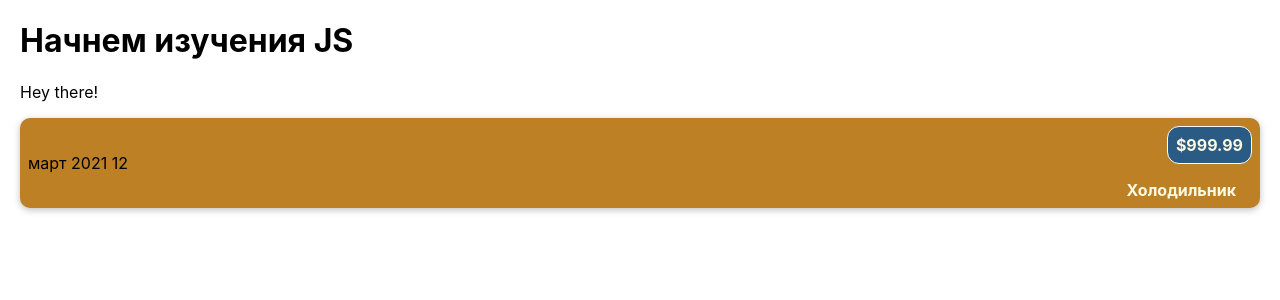
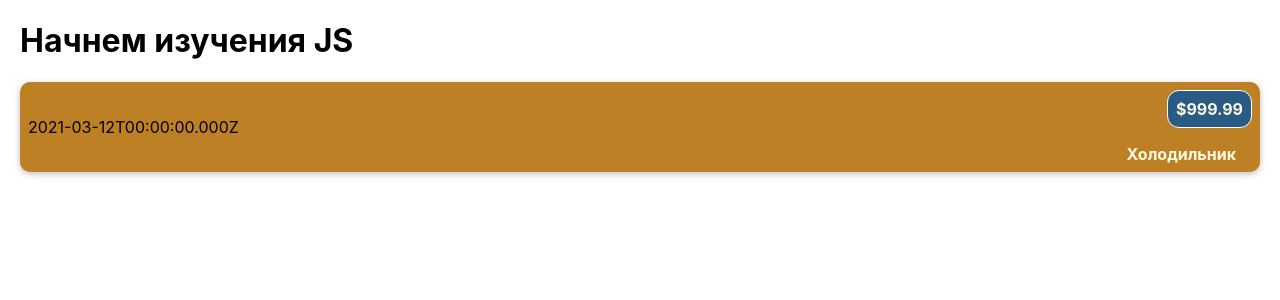
Before and after one commit to Anton-Osip/Cost-Accounting, a JavaScript app: page / in a window 1280 px wide. Shown: the top 300 px of the page. Built offline with nearby package versions, Linux system fonts and the light colour scheme.

Commit message:
Displaying Dynamic Data in JSX to CostItem

```diff
--- a/src/App.js
+++ b/src/App.js
@@ -4,7 +4,6 @@ function App() {
 	return (
 		<div>
 			<h1>Начнем изучения JS</h1>
-			<p>Hey there!</p>
 			<CostItem />
 		</div>
 	)
--- a/src/components/CostItem.js
+++ b/src/components/CostItem.js
@@ -1,12 +1,16 @@
 import './CostItem.css'
 
 function CostItem() {
+	const costDate = new Date(2021, 2, 12)
+	const costDescription = 'Холодильник'
+	const costAmount = 999.99
+
 	return (
 		<div className='cost-item'>
-			<div>март 2021 12</div>
+			<div>{costDate.toISOString()}</div>
 			<div className='cost-item__description'>
-				<h2>Холодильник</h2>
-				<div className='cost-item__price'>$999.99</div>
+				<h2>{costDescription}</h2>
+				<div className='cost-item__price'>${costAmount}</div>
 			</div>
 		</div>
 	)
```
